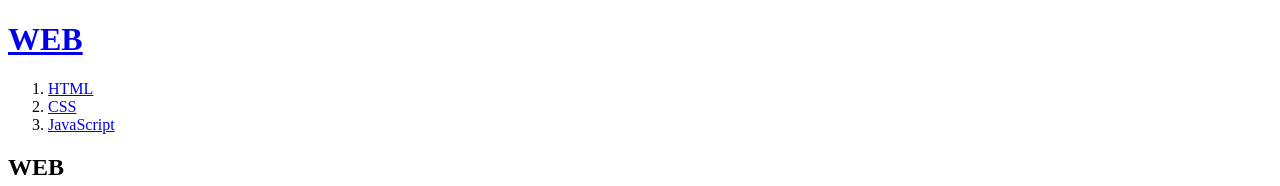
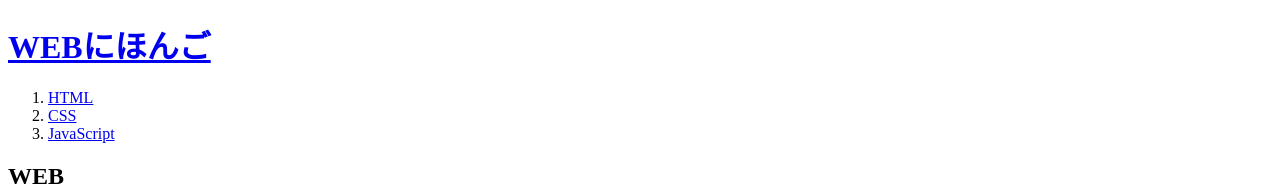
Before and after one commit to inca1735/web1, a plain HTML site: page index.html in a window 1280 px wide. Shown: the top 186 px of the page. Drawn offline with Linux system fonts and the light colour scheme; a script that the page names is missing.

Commit message:
Add files via upload

```diff
--- a/index.html
+++ b/index.html
@@ -14,7 +14,7 @@
 <meta charset="utf-8">
 </head>
 <body>
-  <h1><a href="index.html" target="_blank" tile="">WEB</a></h1>
+  <h1><a href="index.html" target="_blank" tile="">WEBにほんご</a></h1>
 <ol>
   <li><a href="1.html" target="_blank" tile="">HTML</a></li>
   <li><a href="2.html" target="_blank" tile="">CSS</a></li>
```
